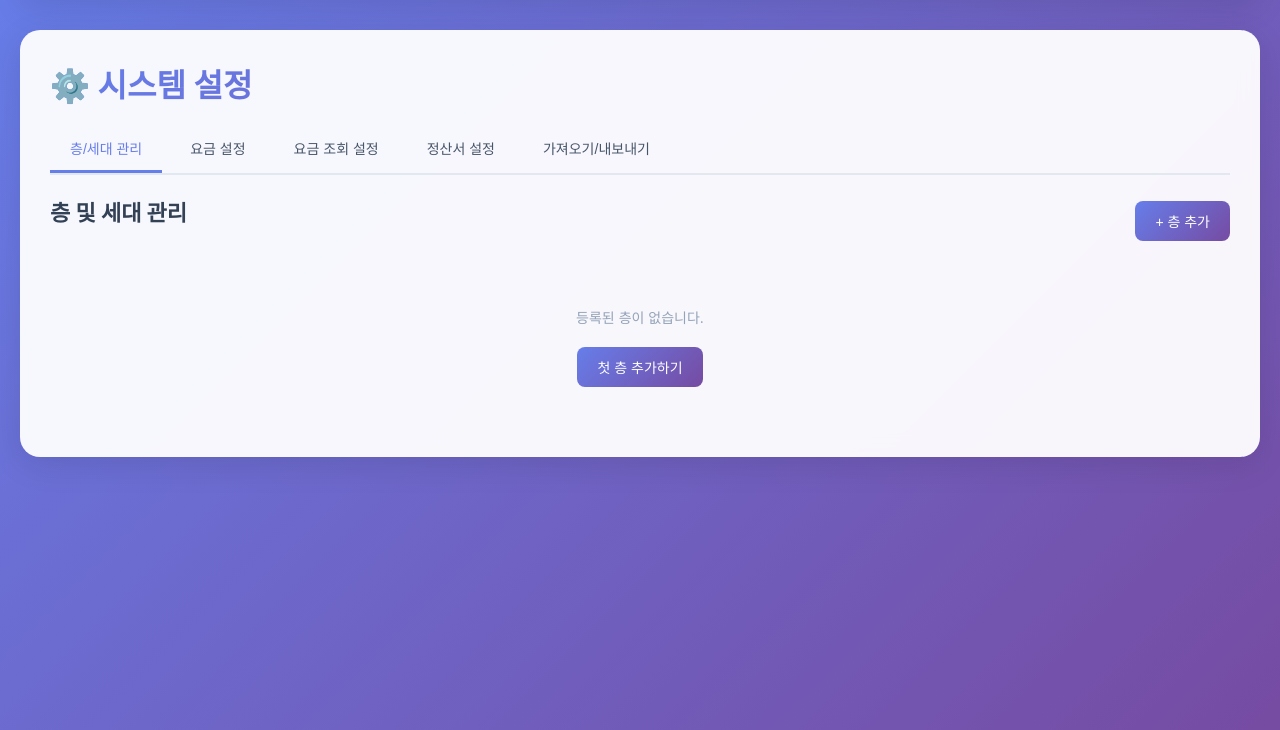
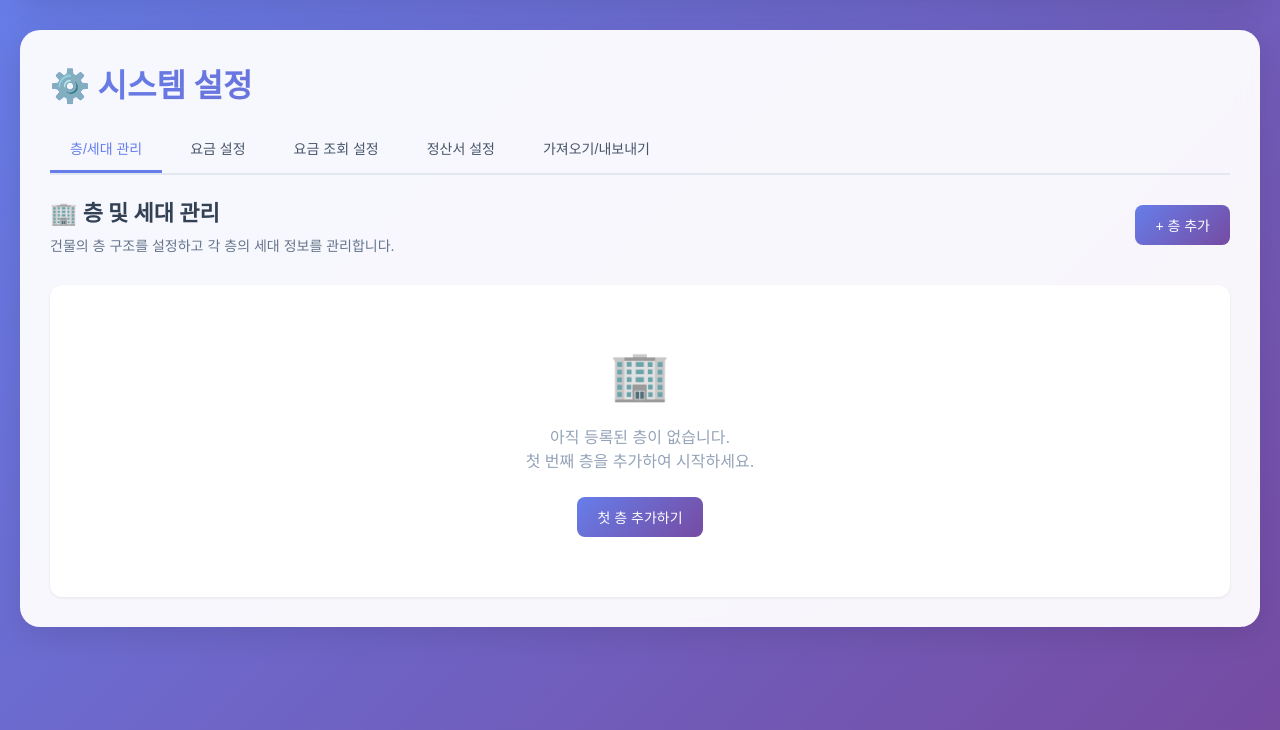
Before and after one commit to InFinity-dev/BillCalculator, a Flask app: page /settings in a window 1280 px wide. Shown: the part 70-800 px from the top of the page. Run offline with Flask 3, Linux system fonts and the light colour scheme; data that the repository does not hold is empty.

Commit message:
설정 페이지 CSS 및 레이아웃 수정

```diff
--- a/templates/settings.html
+++ b/templates/settings.html
@@ -13,16 +13,21 @@
     <div class="tabs-container">
         <!-- 층/세대 관리 탭 -->
         <div id="floors-tab" class="tab-content">
-            <div style="display:flex;justify-content:space-between;align-items:center;margin-bottom:20px;">
-                <h2>층 및 세대 관리</h2>
+            <div style="display:flex;justify-content:space-between;align-items:center;margin-bottom:30px;">
+                <div>
+                    <h2 style="margin-bottom:8px;">🏢 층 및 세대 관리</h2>
+                    <p style="color:#64748b;margin:0;">
+                        건물의 층 구조를 설정하고 각 층의 세대 정보를 관리합니다.
+                    </p>
+                </div>
                 <button class="btn btn-primary" data-open-modal="addFloorModal">+ 층 추가</button>
             </div>
 
             {% for floor in floors %}
-                <div style="background:#f8fafc;padding:20px;border-radius:12px;margin-bottom:20px;">
-                    <div style="display:flex;justify-content:space-between;align-items:center;margin-bottom:15px;">
+                <div style="background:white;padding:25px;border-radius:12px;margin-bottom:20px;box-shadow:0 1px 3px rgba(0,0,0,0.08);border:2px solid #f1f5f9;">
+                    <div style="display:flex;justify-content:space-between;align-items:center;margin-bottom:20px;padding-bottom:15px;border-bottom:2px solid #f1f5f9;">
                         <div>
-                            <h3 style="margin-bottom:5px;">
+                            <h3 style="margin-bottom:5px;color:#334155;font-size:20px;">
                                 {% set label = ('B' ~ (0 - floor.floor_number) ~ '층') if floor.floor_number < 0 else (floor.floor_number ~ '층') %}
                                 {{ label }}{% if floor.name %} ({{ floor.name }}){% endif %}
                             </h3>
@@ -32,16 +37,12 @@
                             {% endif %}
                         </div>
                         <div>
-                            <button class="btn btn-secondary" data-open-add-unit data-floor-id="{{ floor.id }}">+ 세대
-                                추가
-                            </button>
+                            <button class="btn btn-secondary" data-open-add-unit data-floor-id="{{ floor.id }}">+ 세대 추가</button>
                             <button class="btn" data-open-rename-floor data-floor-id="{{ floor.id }}"
                                     data-floor-number="{{ floor.floor_number }}"
                                     data-floor-name="{{ floor.name|default('') }}"
-                                    data-floor-contract="{{ floor.electric_contract_number|default('') }}">이름 수정
-                            </button>
-                            <button class="btn btn-danger" data-delete-floor data-floor-id="{{ floor.id }}">층 삭제
-                            </button>
+                                    data-floor-contract="{{ floor.electric_contract_number|default('') }}">이름 수정</button>
+                            <button class="btn btn-danger" data-delete-floor data-floor-id="{{ floor.id }}">층 삭제</button>
                         </div>
                     </div>
 
@@ -76,8 +77,8 @@
                                     <td>{% if unit.water_welfare %}<span class="badge badge-success">적용</span>{% else %}
                                         <span class="badge badge-warning">미적용</span>{% endif %}</td>
                                     <td>{% if unit.is_vacant %}<span class="badge badge-danger">공실</span>{% else %}
-                                        <span class="badge badge-success">재실</span>{% endif %}</td>
-                                    <td>{{ unit.memo or '-' }}</td>
+                                        <span class="badge badge-info">재실</span>{% endif %}</td>
+                                    <td>{{ unit.memo|default('-', true) }}</td>
                                     <td>
                                         <button class="btn btn-secondary" style="padding:5px 10px;"
                                                 data-edit-unit
@@ -103,23 +104,35 @@
                             </tbody>
                         </table>
                     {% else %}
-                        <p style="color:#94a3b8;text-align:center;padding:20px;">세대가 없습니다. 세대를 추가해주세요.</p>
+                        <div style="text-align:center;padding:30px;background:#f8fafc;border-radius:8px;border:2px dashed #cbd5e1;">
+                            <p style="color:#94a3b8;margin:0;">
+                                등록된 세대가 없습니다. 위의 "+ 세대 추가" 버튼을 클릭하여 세대를 추가해주세요.
+                            </p>
+                        </div>
                     {% endif %}
                 </div>
             {% endfor %}
 
             {% if not floors %}
-                <div style="text-align:center;padding:40px;color:#94a3b8;">
-                    <p>등록된 층이 없습니다.</p>
-                    <button class="btn btn-primary" style="margin-top:20px;" data-open-modal="addFloorModal">첫 층 추가하기
-                    </button>
+                <div style="text-align:center;padding:60px;background:white;border-radius:12px;box-shadow:0 1px 3px rgba(0,0,0,0.08);">
+                    <div style="font-size:48px;margin-bottom:20px;">🏢</div>
+                    <p style="color:#94a3b8;font-size:16px;margin-bottom:25px;">
+                        아직 등록된 층이 없습니다.<br>
+                        첫 번째 층을 추가하여 시작하세요.
+                    </p>
+                    <button class="btn btn-primary" data-open-modal="addFloorModal">첫 층 추가하기</button>
                 </div>
             {% endif %}
         </div>
 
         <!-- 요금 설정 탭 -->
         <div id="settings-tab" class="tab-content">
-            <h2>요금 설정</h2>
+            <h2 style="margin-bottom:8px;">💰 요금 설정</h2>
+            <p style="color:#64748b;margin-bottom:30px;">
+                공과금 계산에 사용되는 기본 요금과 할인 금액을 설정합니다.
+            </p>
+
+            <div style="background:white;padding:30px;border-radius:12px;box-shadow:0 1px 3px rgba(0,0,0,0.08);">
                 <form action="{{ url_for('save_settings') }}" method="POST">
                     <input type="hidden" name="_csrf_token" value="{{ csrf_token() }}">
                     <!-- 정산서 설정값도 함께 전송 -->
@@ -130,7 +143,7 @@
                     <input type="hidden" name="water_bill_url" value="{{ water_bill_url }}">
                     <input type="hidden" name="water_customer_number" value="{{ water_customer_number }}">
 
-                <div class="grid grid-2">
+                    <div class="grid grid-4">
                         <div class="form-group">
                             <label>TV 수신료 (세대당)</label>
                             <input type="number" name="tv_fee" value="{{ tv_fee }}" required>
@@ -154,17 +167,20 @@
                             <small style="color:#94a3b8;">기본값: 0원</small>
                         </div>
                     </div>
-                <button type="submit" class="btn btn-primary">설정 저장</button>
+                    <button type="submit" class="btn btn-primary" style="margin-top:10px;">설정 저장</button>
                 </form>
+            </div>
         </div>
 
         <!-- 요금 조회 설정 탭 -->
         <div id="bill-inquiry-tab" class="tab-content">
-            <h2>💻 요금 조회 설정</h2>
-            <p style="color:#64748b;margin-bottom:20px;">
-                전기요금 및 수도요금 조회를 위한 웹사이트 URL을 설정하세요. 계산기 페이지에서 빠르게 접근할 수 있습니다.
+            <h2 style="margin-bottom:8px;">💻 요금 조회 설정</h2>
+            <p style="color:#64748b;margin-bottom:30px;">
+                전기요금 및 수도요금 조회를 위한 웹사이트 URL을 설정하세요.
+                계산기 페이지에서 빠르게 접근할 수 있습니다.
             </p>
 
+            <div style="background:white;padding:30px;border-radius:12px;box-shadow:0 1px 3px rgba(0,0,0,0.08);">
                 <form action="{{ url_for('save_settings') }}" method="POST">
                     <input type="hidden" name="_csrf_token" value="{{ csrf_token() }}">
                     <!-- 요금 설정값도 함께 전송 -->
@@ -178,8 +194,9 @@
 
                     <div class="form-group">
                         <label>⚡ 전기요금 조회 URL</label>
-                    <input type="url" name="electric_bill_url" value="{{ electric_bill_url }}"
-                           placeholder="https://example.com/electric">
+                        <input type="text" name="electric_bill_url" value="{{ electric_bill_url }}"
+                               placeholder="https://example.com/electric"
+                               style="font-family:monospace;font-size:13px;">
                         <small style="color:#94a3b8;">
                             예: 한국전력공사 요금 조회 페이지 URL
                         </small>
@@ -187,8 +204,9 @@
 
                     <div class="form-group">
                         <label>💧 수도요금 조회 URL</label>
-                    <input type="url" name="water_bill_url" value="{{ water_bill_url }}"
-                           placeholder="https://example.com/water">
+                        <input type="text" name="water_bill_url" value="{{ water_bill_url }}"
+                               placeholder="https://example.com/water"
+                               style="font-family:monospace;font-size:13px;">
                         <small style="color:#94a3b8;">
                             예: 지역 상수도사업소 요금 조회 페이지 URL
                         </small>
@@ -203,8 +221,8 @@
                         </small>
                     </div>
 
-                <div style="background:#e0f2fe;padding:15px;border-radius:8px;margin:20px 0;">
-                    <h4 style="margin:0 0 10px 0;color:#0c4a6e;">💡 사용 방법</h4>
+                    <div style="background:#e0f2fe;padding:20px;border-radius:8px;margin-top:20px;">
+                        <h4 style="margin:0 0 12px 0;color:#0c4a6e;font-size:15px;">💡 사용 방법</h4>
                         <ul style="color:#0c4a6e;font-size:14px;line-height:1.8;margin:0;padding-left:20px;">
                             <li>계산기 페이지에서 "요금 조회" 버튼을 클릭하면 여기서 설정한 URL이 새 창으로 열립니다.</li>
                             <li>수도 고객번호는 수도요금 계산 시 참조용으로 표시됩니다.</li>
@@ -212,16 +230,19 @@
                         </ul>
                     </div>
 
-                <button type="submit" class="btn btn-primary">설정 저장</button>
+                    <button type="submit" class="btn btn-primary" style="margin-top:20px;">설정 저장</button>
                 </form>
+            </div>
         </div>
 
         <!-- 정산서 설정 탭 -->
         <div id="invoice-settings-tab" class="tab-content">
-            <h2>📄 정산서 설정</h2>
-            <p style="color:#64748b;margin-bottom:20px;">
+            <h2 style="margin-bottom:8px;">📄 정산서 설정</h2>
+            <p style="color:#64748b;margin-bottom:30px;">
                 정산서에 항상 포함될 고정 메모와 인쇄 시 하단에 표시될 안내문을 설정할 수 있습니다.
             </p>
+
+            <div style="background:white;padding:30px;border-radius:12px;box-shadow:0 1px 3px rgba(0,0,0,0.08);">
                 <form action="{{ url_for('save_settings') }}" method="POST">
                     <input type="hidden" name="_csrf_token" value="{{ csrf_token() }}">
                     <!-- 요금 설정값도 함께 전송 -->
@@ -235,7 +256,7 @@
                     <input type="hidden" name="water_customer_number" value="{{ water_customer_number }}">
 
                     <div class="form-group">
-                    <label>정산서 고정 메모</label>
+                        <label>📝 정산서 고정 메모</label>
                         <textarea name="invoice_default_memo" rows="8"
                                   placeholder="예:&#10;&#10;입금 계좌: OO은행 123-456-789 (예금주: 홍길동)&#10;납부 기한: 매월 말일까지&#10;문의: 010-1234-5678"
                                   style="font-family: monospace;">{{ invoice_default_memo }}</textarea>
@@ -244,11 +265,11 @@
                         </small>
                     </div>
 
-                <!-- 고정 메모 미리보기 (invoice_print.html 스타일 적용) -->
-                <div style="background:#dbeafe;padding:15px;border-radius:8px;margin-bottom:20px;">
-                    <h4 style="margin:0 0 10px 0;color:#1e40af;">💡 인쇄 시 표시되는 형태</h4>
+                    <!-- 고정 메모 미리보기 -->
+                    <div style="background:#e0f2fe;padding:20px;border-radius:8px;margin-bottom:30px;">
+                        <h4 style="margin:0 0 12px 0;color:#0c4a6e;font-size:15px;">💡 인쇄 시 표시되는 형태</h4>
                         <div style="background:white;padding:20px;border-radius:5px;">
-                        <div style="background:#f8f9fa;padding:12px;border-radius:8px;margin:12px 0;border:1px solid #e0e0e0;">
+                            <div style="background:#f8f9fa;padding:15px;border-radius:8px;border:1px solid #e0e0e0;">
                                 <h3 style="margin-bottom:12px;color:#333;font-size:16px;font-family:'Malgun Gothic','맑은 고딕',sans-serif;">
                                     안내사항</h3>
                                 <p style="white-space:pre-wrap;margin:0;color:#444;line-height:1.8;font-family:'Malgun Gothic','맑은 고딕',sans-serif;">{{ invoice_default_memo if invoice_default_memo else '(아직 설정된 고정 메모가 없습니다)' }}</p>
@@ -256,8 +277,8 @@
                         </div>
                     </div>
 
-                <div class="form-group" style="margin-top:30px;">
-                    <label>인쇄용 하단 안내문 (Footer)</label>
+                    <div class="form-group">
+                        <label>📄 인쇄용 하단 안내문 (Footer)</label>
                         <textarea name="invoice_footer" rows="4"
                                   placeholder="예:&#10;* 본 청구서는 자동 계산된 금액으로, 10원 단위로 올림 처리되었습니다.&#10;* 문의사항이 있으시면 관리사무소로 연락 부탁드립니다."
                                   style="font-family: monospace;">{{ invoice_footer }}</textarea>
@@ -266,33 +287,62 @@
                         </small>
                     </div>
 
-                <!-- Footer 미리보기 (invoice_print.html 스타일 적용) -->
-                <div style="background:#dbeafe;padding:15px;border-radius:8px;margin-top:15px;">
-                    <h4 style="margin:0 0 10px 0;color:#1e40af;">💡 인쇄 시 표시되는 형태</h4>
+                    <!-- Footer 미리보기 -->
+                    <div style="background:#e0f2fe;padding:20px;border-radius:8px;margin-top:20px;">
+                        <h4 style="margin:0 0 12px 0;color:#0c4a6e;font-size:15px;">💡 인쇄 시 표시되는 형태</h4>
                         <div style="background:white;padding:20px;border-radius:5px;">
-                        <div style="margin-top:20px;padding-top:20px;border-top:2px solid #ddd;font-size:13px;color:#666;text-align:center;white-space:pre-wrap;line-height:1.8;font-family:'Malgun Gothic','맑은 고딕',sans-serif;">{{ invoice_footer if invoice_footer else '* Footer 문구를 설정에서 커스텀 할 수 있습니다.' }}</div>
+                            <div style="padding-top:20px;border-top:2px solid #ddd;font-size:13px;color:#666;text-align:center;white-space:pre-wrap;line-height:1.8;font-family:'Malgun Gothic','맑은 고딕',sans-serif;">{{ invoice_footer if invoice_footer else '* Footer 문구를 설정에서 커스텀 할 수 있습니다.' }}</div>
                         </div>
                     </div>
 
-                <button type="submit" class="btn btn-primary">설정 저장</button>
+                    <button type="submit" class="btn btn-primary" style="margin-top:20px;">설정 저장</button>
                 </form>
+            </div>
         </div>
 
         <!-- 가져오기/내보내기 탭 -->
         <div id="import-export-tab" class="tab-content">
-            <h2>데이터 가져오기/내보내기</h2>
-            <div class="grid grid-2">
-                <div style="background:#f8fafc;padding:20px;border-radius:12px;">
-                    <h3>📤 내보내기</h3>
-                    <p style="color:#64748b;margin:15px 0;">현재 층/세대 설정을 JSON 파일로 내보냅니다.</p>
-                    <button class="btn btn-primary" id="exportBtn">설정 내보내기</button>
+            <h2 style="margin-bottom:8px;">💾 데이터 가져오기/내보내기</h2>
+            <p style="color:#64748b;margin-bottom:30px;">
+                층/세대 설정 데이터를 백업하거나 복원할 수 있습니다.
+            </p>
+
+            <div class="grid grid-2" style="gap:20px;">
+                <!-- 내보내기 카드 -->
+                <div style="background:white;padding:30px;border-radius:12px;box-shadow:0 1px 3px rgba(0,0,0,0.08);">
+                    <h3 style="color:#667eea;margin-bottom:15px;font-size:18px;">📤 내보내기</h3>
+                    <p style="color:#64748b;margin-bottom:20px;line-height:1.6;">
+                        현재 층/세대 설정을 JSON 파일로 내보냅니다.
+                        백업 또는 다른 시스템으로의 이전에 활용할 수 있습니다.
+                    </p>
+                    <button class="btn btn-primary" id="exportBtn">
+                        설정 내보내기
+                    </button>
                 </div>
-                <div style="background:#f8fafc;padding:20px;border-radius:12px;">
-                    <h3>📥 가져오기</h3>
-                    <p style="color:#64748b;margin:15px 0;">JSON 파일에서 층/세대 설정을 가져옵니다.</p>
-                    <input type="file" id="importFile" accept=".json" style="margin-bottom:15px;">
-                    <button class="btn btn-success" id="importBtn">설정 가져오기</button>
+
+                <!-- 가져오기 카드 -->
+                <div style="background:white;padding:30px;border-radius:12px;box-shadow:0 1px 3px rgba(0,0,0,0.08);">
+                    <h3 style="color:#10b981;margin-bottom:15px;font-size:18px;">📥 가져오기</h3>
+                    <p style="color:#64748b;margin-bottom:20px;line-height:1.6;">
+                        JSON 파일에서 층/세대 설정을 가져옵니다.
+                        기존 설정은 모두 삭제되고 새 설정으로 교체됩니다.
+                    </p>
+                    <input type="file" id="importFile" accept=".json"
+                           style="margin-bottom:15px;padding:10px;border:2px dashed #cbd5e1;border-radius:8px;width:100%;">
+                    <button class="btn btn-success" id="importBtn">
+                        설정 가져오기
+                    </button>
                 </div>
+            </div>
+
+            <!-- 주의사항 -->
+            <div style="background:#fef3c7;padding:20px;border-radius:8px;margin-top:30px;border:2px solid #fbbf24;">
+                <h4 style="margin:0 0 12px 0;color:#92400e;font-size:15px;">⚠️ 주의사항</h4>
+                <ul style="color:#92400e;font-size:14px;line-height:1.8;margin:0;padding-left:20px;">
+                    <li><strong>가져오기 작업은 되돌릴 수 없습니다.</strong> 기존 설정이 모두 삭제됩니다.</li>
+                    <li>가져오기 전에 반드시 현재 설정을 내보내기로 백업하세요.</li>
+                    <li>JSON 파일 형식이 올바르지 않으면 가져오기가 실패할 수 있습니다.</li>
+                </ul>
             </div>
         </div>
     </div>
```
Lines whose indentation alone changed are shown as unchanged.
